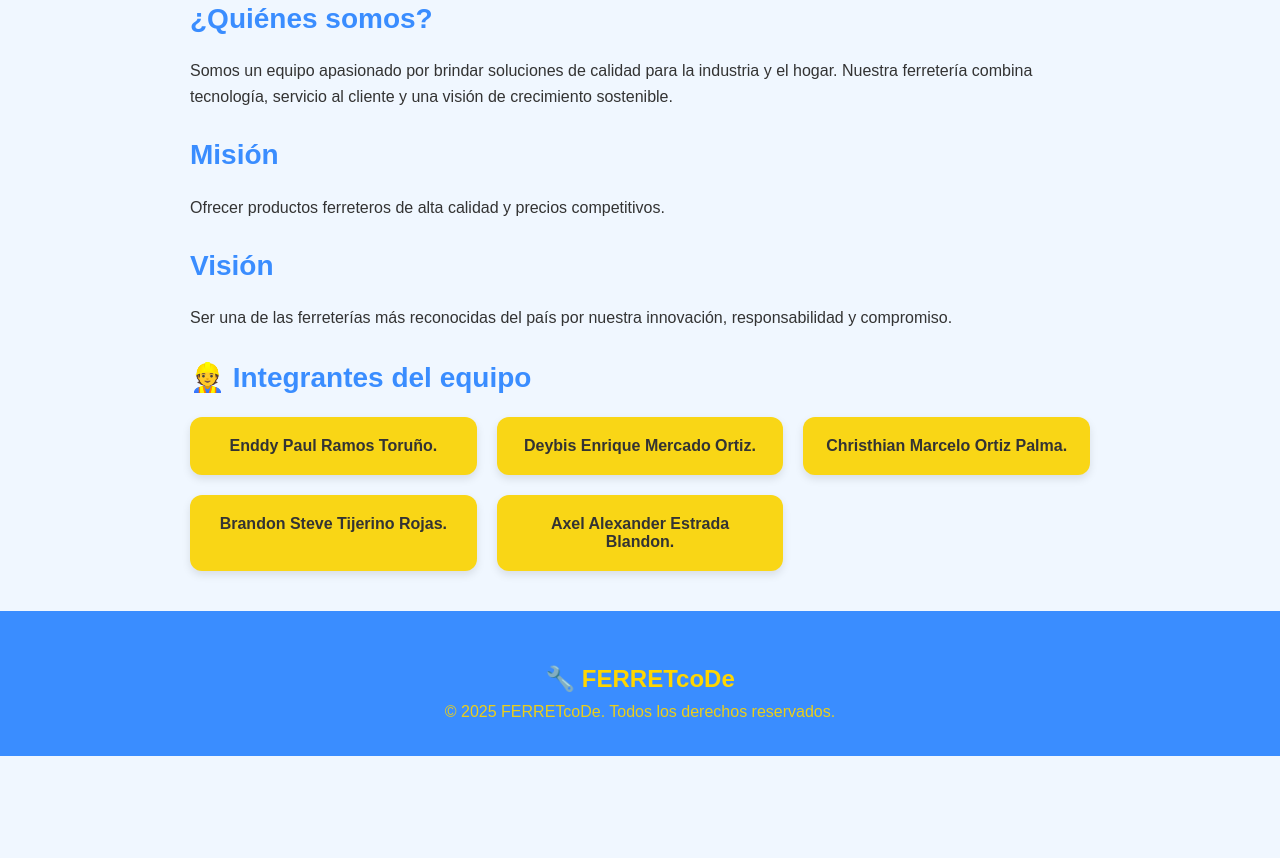
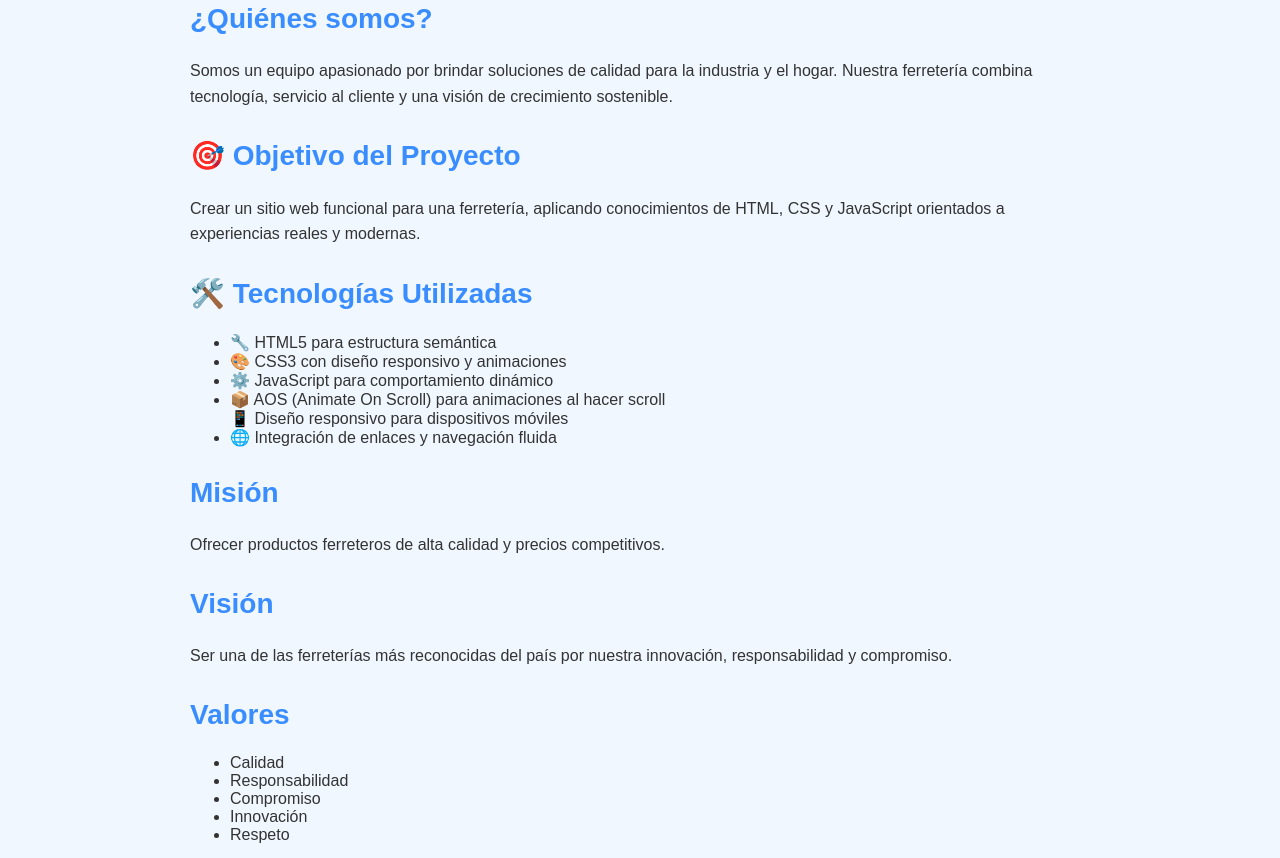
Before and after one commit to EnriqueMerc/Ferreteria-web-FerrecoDE, a plain HTML site: page Acerca de/Acerca.html in a window 1280 px wide. Shown: the part 242-1100 px from the top of the page. Before the commit the page ends 998 px from the top, so only its background shows below. Drawn offline with nearby package versions, Linux system fonts and the light colour scheme.

Commit message:
sigo mejorando

```diff
--- a/Acerca de/Acerca.html
+++ b/Acerca de/Acerca.html
@@ -28,6 +28,20 @@
     <section class="quienes-somos" data-aos="fade-up">
         <h2>¿Quiénes somos?</h2>
         <p>Somos un equipo apasionado por brindar soluciones de calidad para la industria y el hogar. Nuestra ferretería combina tecnología, servicio al cliente y una visión de crecimiento sostenible.</p>
+
+        <h2>🎯 Objetivo del Proyecto</h2>
+        <p>Crear un sitio web funcional para una ferretería, aplicando conocimientos de HTML, CSS y JavaScript orientados a experiencias reales y modernas.</p>
+
+        <h2>🛠️ Tecnologías Utilizadas</h2>
+        <ul>
+        <li>🔧 HTML5 para estructura semántica</li>
+        <li>🎨 CSS3 con diseño responsivo y animaciones</li>
+        <li>⚙️ JavaScript para comportamiento dinámico</li>
+        <li>📦 AOS (Animate On Scroll) para animaciones al hacer scroll</li
+            <li>📱 Diseño responsivo para dispositivos móviles</li>
+        <li>🌐 Integración de enlaces y navegación fluida</li>
+        </ul>
+
     </section>
 
     <section class="mision-vision" data-aos="fade-right">
@@ -36,6 +50,15 @@
 
         <h2>Visión</h2>
         <p>Ser una de las ferreterías más reconocidas del país por nuestra innovación, responsabilidad y compromiso.</p>
+
+        <h2>Valores</h2>
+        <ul>
+            <li>Calidad</li>
+            <li>Responsabilidad</li>
+            <li>Compromiso</li>
+            <li>Innovación</li>
+            <li>Respeto</li>
+        </ul>
     </section>
 
     <section class="integrantes" data-aos="zoom-in">
--- a/Estilo/estilo.css
+++ b/Estilo/estilo.css
@@ -90,7 +90,7 @@ padding: 20px;
 
 /* Sección destacados */
 .destacados {
-background-color: #fff;
+background-color: #4CD964;
 padding: 20px;
 border-radius: 5px;
 }
@@ -220,6 +220,7 @@ margin-bottom: 10px;
 /* Nuevas secciones de promociones */
 .promociones-destacadas {
     display: flex;
+    background-color: #FF3B3F;
     gap: 30px;
     flex-wrap: wrap;
     justify-content: center;
@@ -879,8 +880,11 @@ background-color: #218838;
 
 .miembro {
     background-color: #f9d616;
+    color: #cc2d30;
     padding: 20px;
-    border-radius: 12px;
+    border-radius: 50px;
+    border: #0a3c6e 2px solid;
+    display: flex;
     text-align: center;
     font-weight: bold;
     box-shadow: 0 4px 8px rgba(0,0,0,0.1);
```
Also changed, not shown: Inicio/Inicio.html (+1 -1 lines), Productos/Producto.html (+0 -1 lines).
